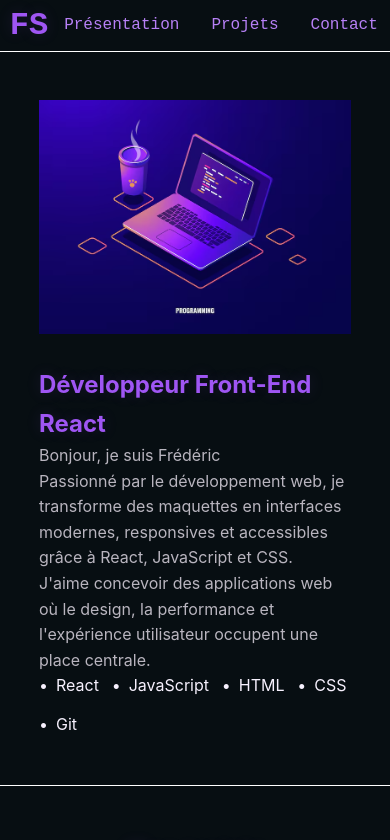
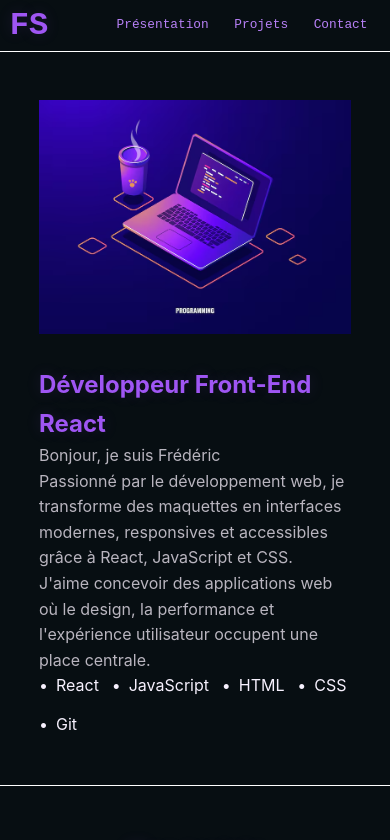
Before and after one commit to fredericsagnimorte/Mon-Portfolio, a React (Vite) app: page / in a window 390 px wide. Shown: the top 840 px of the page. Built offline with nearby package versions, Linux system fonts and the light colour scheme.

Commit message:
feat: Enhance accessibility of contact form feedback; adjust styles for better mobile responsiveness

```diff
--- a/src/assets/elements/Contact/index.jsx
+++ b/src/assets/elements/Contact/index.jsx
@@ -57,7 +57,7 @@ function Contact() {
                 </div>
                 <button type="submit" className="submit-button">Envoyer</button>
             </form>
-            <div onClick={()=>setSent(false)} className={sent ? "toast toast-success show" : "toast toast-success"} id="toast">
+            <div onClick={()=>setSent(false)} className={sent ? "toast toast-success show" : "toast toast-success"} id="toast" aria-live="polite">
                 <p>Votre message a été envoyé avec succès.</p>
             </div>
         </section>
--- a/src/assets/elements/Header/_header.scss
+++ b/src/assets/elements/Header/_header.scss
@@ -51,6 +51,10 @@ header {
                 border-radius: var(--radius);
                 overflow: hidden;
 
+                @include mobile {
+                font-size: 0.8em;
+                }
+
                 &::after {
                     position: absolute;
                     content: '';
--- a/src/assets/services/email.js
+++ b/src/assets/services/email.js
@@ -7,6 +7,8 @@ export const sendEmail = (form) => {
         form,
         import.meta.env.VITE_EMAILJS_PUBLIC_KEY
     )
+
+    /*  return Promise.resolve(); */
 };
 
 export const sendEmailFeedback = (form) => {
@@ -16,4 +18,6 @@ export const sendEmailFeedback = (form) => {
         form,
         import.meta.env.VITE_EMAILJS_PUBLIC_KEY
     )
+
+    /* return Promise.resolve(); */
 };
--- a/src/assets/style.css
+++ b/src/assets/style.css
@@ -51,6 +51,11 @@ header .headerContainer ul li {
   position: relative;
   border-radius: var(--radius);
   overflow: hidden;
+}
+@media (max-width: 576px) {
+  header .headerContainer ul li {
+    font-size: 0.8em;
+  }
 }
 header .headerContainer ul li::after {
   position: absolute;
```
Also changed, not shown: 1 other file (tests, documents, lock files or other folders).
